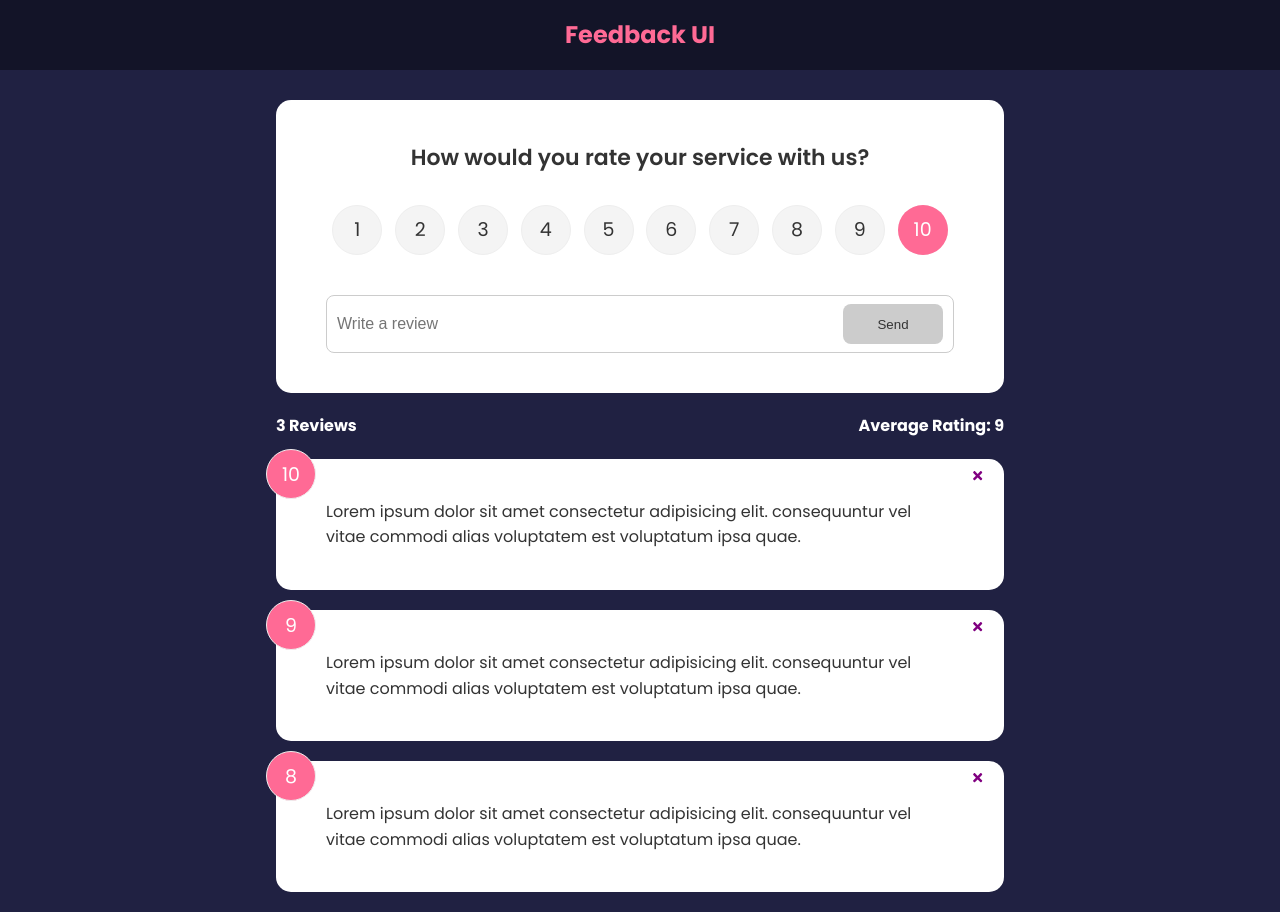
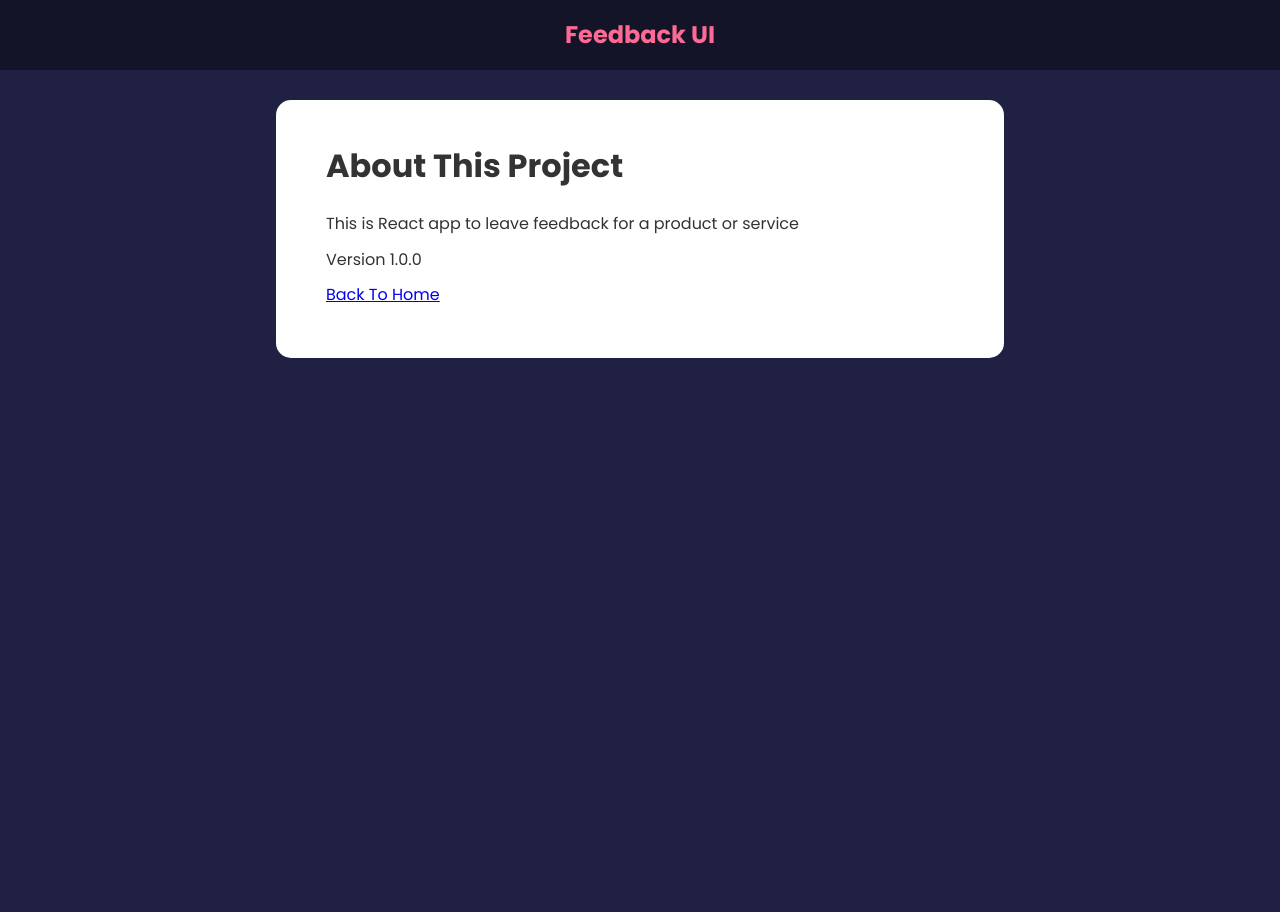
Before and after one commit to riskinputra/feedback-app, a React (Create React App) app: page /about in a window 1280 px wide. After the commit the page ends 800 px from the top, so only its background shows below. Built offline with nearby package versions, Linux system fonts and the light colour scheme.

Commit message:
react router dom

```diff
--- a/package.json
+++ b/package.json
@@ -10,6 +10,7 @@
     "react": "^17.0.2",
     "react-dom": "^17.0.2",
     "react-icons": "^4.3.1",
+    "react-router-dom": "^6.1.1",
     "react-scripts": "4.0.3",
     "uuid": "^8.3.2",
     "web-vitals": "^1.0.1"
--- a/src/App.js
+++ b/src/App.js
@@ -1,36 +1,49 @@
-import { v4 as uuidv4 } from 'uuid'
-import Header from './components/Header'
-import FeedbackList from './components/FeedbackList'
-import FeedbackForm from './components/FeedbackForm'
-import FeedbackStats from './components/FeedbackStats'
+import { v4 as uuidv4 } from "uuid";
+import { BrowserRouter as Router, Route, Routes } from "react-router-dom";
 
-import FeedbackData from './data/FeedbackData'
+import Header from "./components/Header";
+import FeedbackList from "./components/FeedbackList";
+import FeedbackForm from "./components/FeedbackForm";
+import FeedbackStats from "./components/FeedbackStats";
 
-import { useState } from 'react'
+import AboutPage from "./pages/AboutPage";
+
+import FeedbackData from "./data/FeedbackData";
+
+import { useState } from "react";
 
 function App() {
-  const [feedback, setFeedback] = useState(FeedbackData)
+  const [feedback, setFeedback] = useState(FeedbackData);
   const deleteFeedback = (id) => {
-    if (window.confirm('Are you sure want to delete?')) {
-      setFeedback(feedback.filter((item) => item.id !== id))
+    if (window.confirm("Are you sure want to delete?")) {
+      setFeedback(feedback.filter((item) => item.id !== id));
     }
-  }
+  };
 
   const addFeedback = (newFeedback) => {
-    newFeedback.id = uuidv4()
-    setFeedback([newFeedback, ...feedback])
-  }
+    newFeedback.id = uuidv4();
+    setFeedback([newFeedback, ...feedback]);
+  };
 
   return (
-    <>
+    <Router>
       <Header />
       <div className="container">
-        <FeedbackForm handleAdd={addFeedback} />
-        <FeedbackStats feedback={feedback} />
-        <FeedbackList feedback={feedback} handleDelete={deleteFeedback} />
+        <Routes>
+          <Route exact path="/" element={
+            <>
+              <FeedbackForm handleAdd={addFeedback} />
+              <FeedbackStats feedback={feedback} />
+              <FeedbackList feedback={feedback} handleDelete={deleteFeedback} />
+            </>
+          }>
+          </Route>
+
+          <Route path="/about" element={<AboutPage/>} />
+        </Routes>
       </div>
-    </>
-  )
+    </Router>
+  );
 }
 
-export default App
+export default App;
--- /dev/null
+++ b/src/pages/AboutPage.jsx
@@ -0,0 +1,19 @@
+import Card from '../components/shared/Card'
+
+function AboutPage() {
+  return (
+    <Card>
+      <div className="about">
+        <h1>About This Project</h1>
+        <p>This is React app to leave feedback for a product or service</p>
+        <p>Version 1.0.0</p>
+
+        <p>
+          <a href="/">Back To Home</a>
+        </p>
+      </div>
+    </Card>
+  )
+}
+
+export default AboutPage
```
Also changed, not shown: 1 other file (tests, documents, lock files or other folders).
